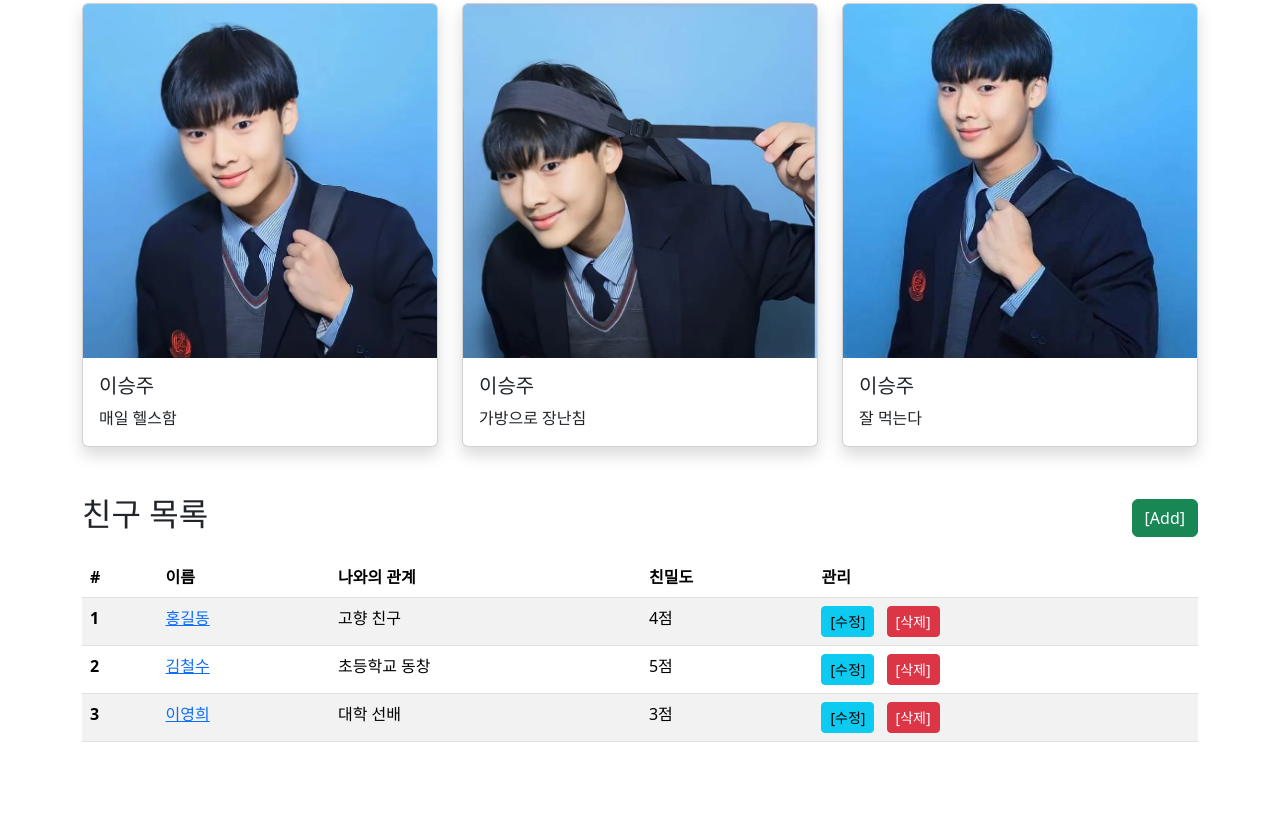
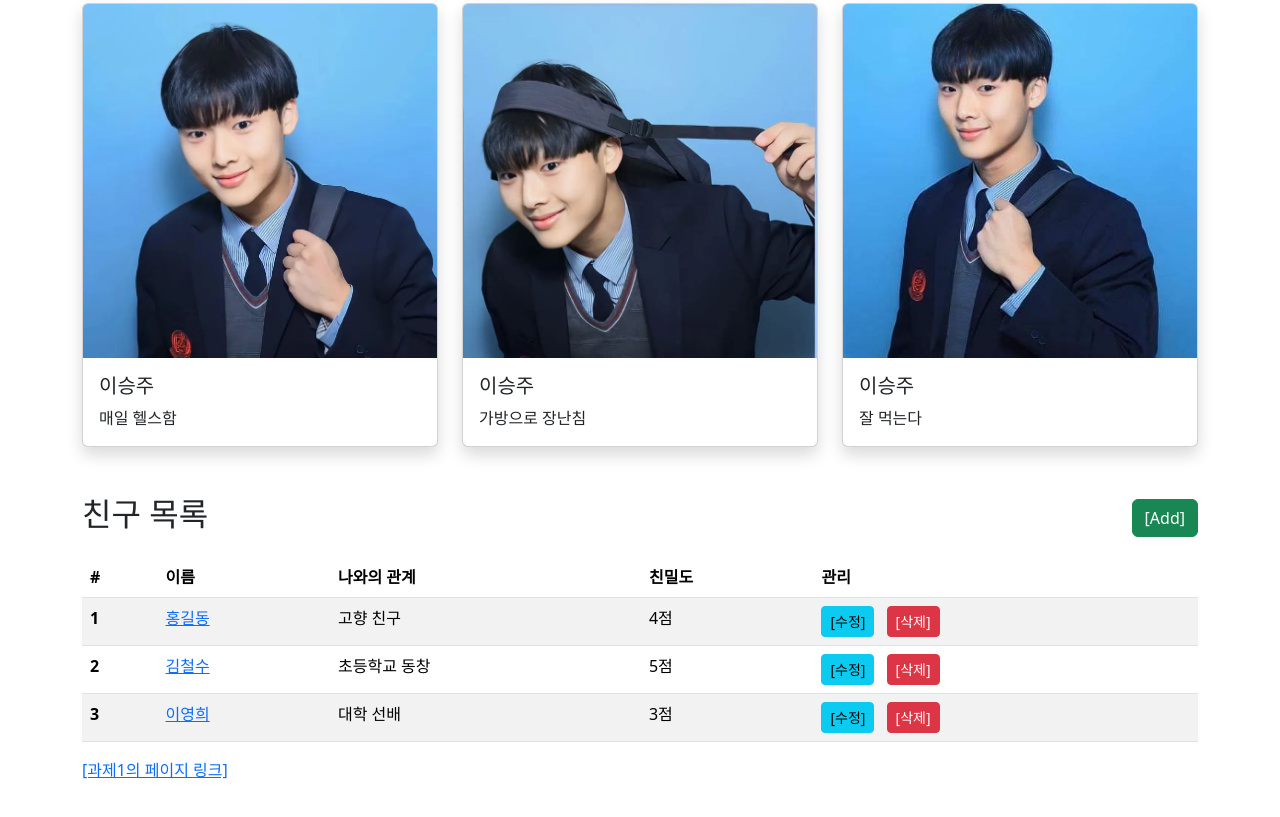
Before and after one commit to LeeSgjoo/OSS_HW3, a plain HTML site: page index.html in a window 1280 px wide. Shown: the part 325-1142 px from the top of the page. Drawn offline with nearby package versions, Linux system fonts and the light colour scheme.

Commit message:
js_dynamic의 링크를 index.html에 추가

```diff
--- a/index.html
+++ b/index.html
@@ -66,6 +66,7 @@
         <tbody id="friendTableBody">
           </tbody>
       </table>
+      <a href="./js_dynamic.html">[과제1의 페이지 링크]</a>
     </div>
   </div>
 
```
